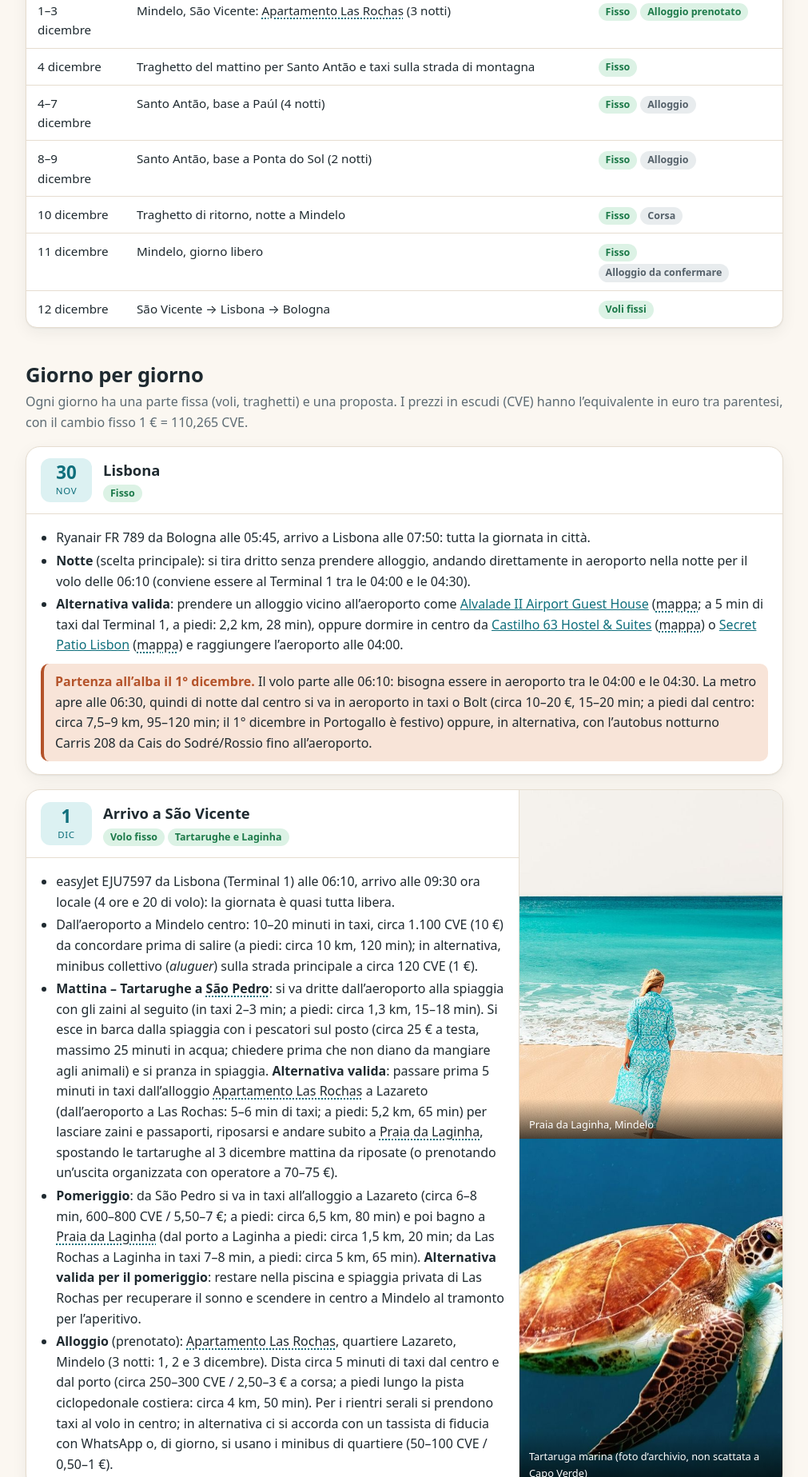
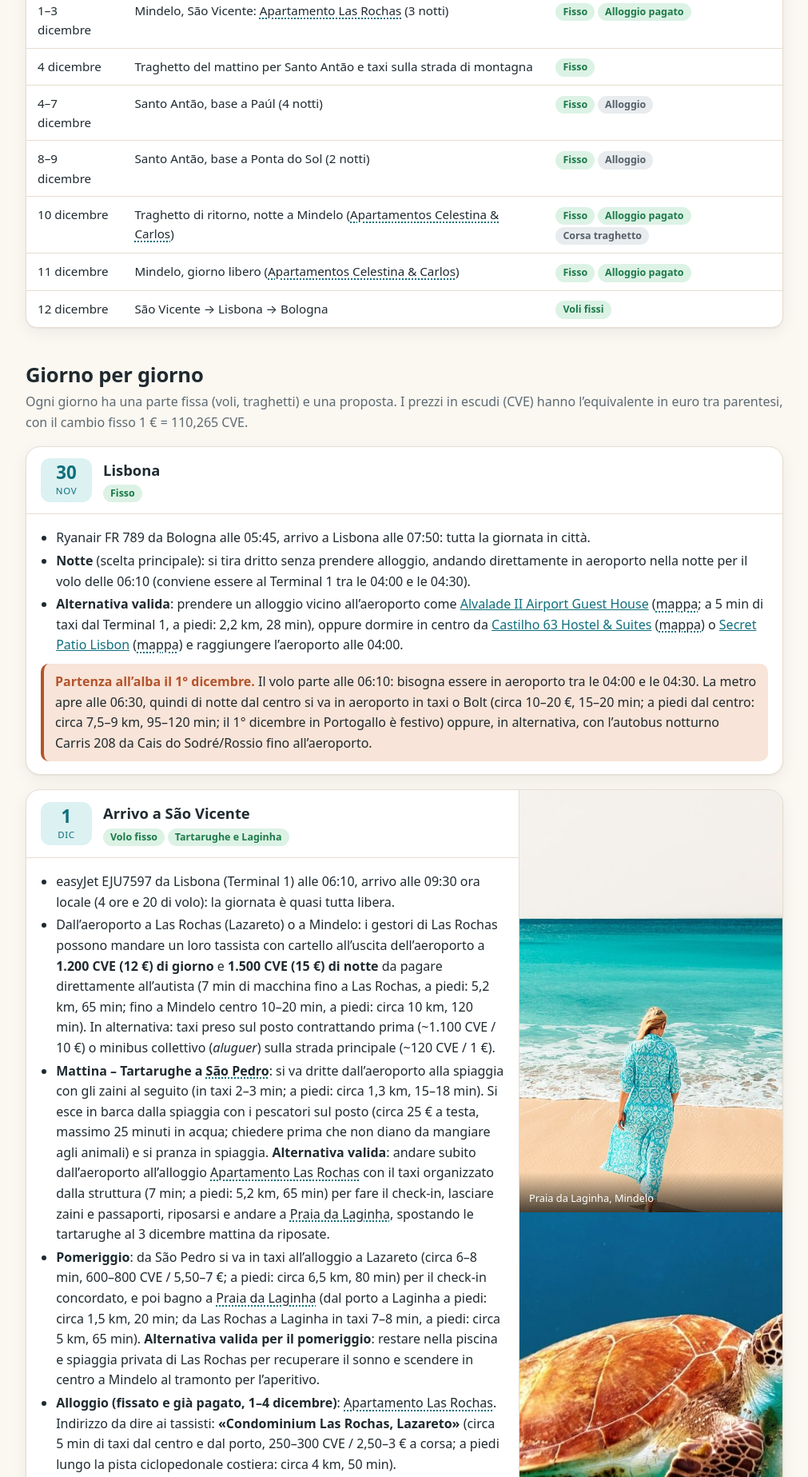
Before and after one commit to dilfal/capoverde.070293.xyz, a plain HTML site: page index.html in a window 1280 px wide. Shown: the part 1218-3065 px from the top of the page at 80% size, without its empty margins (134-1145 px from the left). Drawn offline with Linux system fonts and the light colour scheme.

Commit message:
Alloggi Mindelo pagati e indicazioni operative per il check-in

```diff
--- a/index.html
+++ b/index.html
@@ -173,12 +173,12 @@ footer{border-top:1px solid var(--line);padding:22px 0 40px;color:var(--muted);f
         <thead><tr><th>Quando</th><th>Dove</th><th>Stato</th></tr></thead>
         <tbody>
           <tr><td>30 novembre</td><td>Lisbona (arrivo alle 07:50, giornata in città e notte in bianco fino in aeroporto)</td><td><span class="chip fisso">Fisso</span></td></tr>
-          <tr><td>1–3 dicembre</td><td>Mindelo, São Vicente: <a class="mappa" href="https://www.google.com/maps/place/Apartamento+Las+Rochas/data=!4m2!3m1!1s0x94f19431a497e15:0x74a3630728d0ceeb" target="_blank" rel="noopener noreferrer" title="Apri su Google Maps">Apartamento Las Rochas</a> (3 notti)</td><td><span class="chip fisso">Fisso</span> <span class="chip fisso">Alloggio prenotato</span></td></tr>
+          <tr><td>1–3 dicembre</td><td>Mindelo, São Vicente: <a class="mappa" href="https://www.google.com/maps/place/Apartamento+Las+Rochas/data=!4m2!3m1!1s0x94f19431a497e15:0x74a3630728d0ceeb" target="_blank" rel="noopener noreferrer" title="Apri su Google Maps">Apartamento Las Rochas</a> (3 notti)</td><td><span class="chip fisso">Fisso</span> <span class="chip fisso">Alloggio pagato</span></td></tr>
           <tr><td>4 dicembre</td><td>Traghetto del mattino per Santo Antão e taxi sulla strada di montagna</td><td><span class="chip fisso">Fisso</span></td></tr>
           <tr><td>4–7 dicembre</td><td>Santo Antão, base a Paúl (4 notti)</td><td><span class="chip fisso">Fisso</span> <span class="chip decidere">Alloggio</span></td></tr>
           <tr><td>8–9 dicembre</td><td>Santo Antão, base a Ponta do Sol (2 notti)</td><td><span class="chip fisso">Fisso</span> <span class="chip decidere">Alloggio</span></td></tr>
-          <tr><td>10 dicembre</td><td>Traghetto di ritorno, notte a Mindelo</td><td><span class="chip fisso">Fisso</span> <span class="chip decidere">Corsa</span></td></tr>
-          <tr><td>11 dicembre</td><td>Mindelo, giorno libero</td><td><span class="chip fisso">Fisso</span> <span class="chip decidere">Alloggio da confermare</span></td></tr>
+          <tr><td>10 dicembre</td><td>Traghetto di ritorno, notte a Mindelo (<a class="mappa" href="https://www.google.com/maps/place/Private+Apartament+Celestina+%26+Carlos/data=!4m2!3m1!1s0x94f1d2106ba7b8d:0xfa7c4e89a53bae01" target="_blank" rel="noopener noreferrer" title="Apri su Google Maps">Apartamentos Celestina &amp; Carlos</a>)</td><td><span class="chip fisso">Fisso</span> <span class="chip fisso">Alloggio pagato</span> <span class="chip decidere">Corsa traghetto</span></td></tr>
+          <tr><td>11 dicembre</td><td>Mindelo, giorno libero (<a class="mappa" href="https://www.google.com/maps/place/Private+Apartament+Celestina+%26+Carlos/data=!4m2!3m1!1s0x94f1d2106ba7b8d:0xfa7c4e89a53bae01" target="_blank" rel="noopener noreferrer" title="Apri su Google Maps">Apartamentos Celestina &amp; Carlos</a>)</td><td><span class="chip fisso">Fisso</span> <span class="chip fisso">Alloggio pagato</span></td></tr>
           <tr><td>12 dicembre</td><td>São Vicente → Lisbona → Bologna</td><td><span class="chip fisso">Voli fissi</span></td></tr>
         </tbody>
       </table>
@@ -214,11 +214,12 @@ footer{border-top:1px solid var(--line);padding:22px 0 40px;color:var(--muted);f
         <div class="body">
           <ul>
             <li>easyJet EJU7597 da Lisbona (Terminal 1) alle 06:10, arrivo alle 09:30 ora locale (4 ore e 20 di volo): la giornata è quasi tutta libera.</li>
-            <li>Dall’aeroporto a Mindelo centro: 10–20 minuti in taxi, circa 1.100 CVE (10 €) da concordare prima di salire (a piedi: circa 10 km, 120 min); in alternativa, minibus collettivo (<i>aluguer</i>) sulla strada principale a circa 120 CVE (1 €).</li>
-            <li><b>Mattina – Tartarughe a <a class="mappa" href="https://www.google.com/maps/place/S%C3%A3o+Pedro/data=!4m2!3m1!1s0x94f182df1b7e621:0xf578150eabc60e33" target="_blank" rel="noopener noreferrer" title="Apri su Google Maps">São Pedro</a></b>: si va dritte dall’aeroporto alla spiaggia con gli zaini al seguito (in taxi 2–3 min; a piedi: circa 1,3 km, 15–18 min). Si esce in barca dalla spiaggia con i pescatori sul posto (circa 25 € a testa, massimo 25 minuti in acqua; chiedere prima che non diano da mangiare agli animali) e si pranza in spiaggia. <b>Alternativa valida</b>: passare prima 5 minuti in taxi dall’alloggio <a class="mappa" href="https://www.google.com/maps/place/Apartamento+Las+Rochas/data=!4m2!3m1!1s0x94f19431a497e15:0x74a3630728d0ceeb" target="_blank" rel="noopener noreferrer" title="Apri su Google Maps">Apartamento Las Rochas</a> a Lazareto (dall’aeroporto a Las Rochas: 5–6 min di taxi; a piedi: 5,2 km, 65 min) per lasciare zaini e passaporti, riposarsi e andare subito a <a class="mappa" href="https://www.google.com/maps/place/Laginha+Beach/data=!4m2!3m1!1s0x94f1c03c36497cf:0x2de3ad40fd085f02" target="_blank" rel="noopener noreferrer" title="Apri su Google Maps">Praia da Laginha</a>, spostando le tartarughe al 3 dicembre mattina da riposate (o prenotando un’uscita organizzata con operatore a 70–75 €).</li>
-            <li><b>Pomeriggio</b>: da São Pedro si va in taxi all’alloggio a Lazareto (circa 6–8 min, 600–800 CVE / 5,50–7 €; a piedi: circa 6,5 km, 80 min) e poi bagno a <a class="mappa" href="https://www.google.com/maps/place/Laginha+Beach/data=!4m2!3m1!1s0x94f1c03c36497cf:0x2de3ad40fd085f02" target="_blank" rel="noopener noreferrer" title="Apri su Google Maps">Praia da Laginha</a> (dal porto a Laginha a piedi: circa 1,5 km, 20 min; da Las Rochas a Laginha in taxi 7–8 min, a piedi: circa 5 km, 65 min). <b>Alternativa valida per il pomeriggio</b>: restare nella piscina e spiaggia privata di Las Rochas per recuperare il sonno e scendere in centro a Mindelo al tramonto per l’aperitivo.</li>
-            <li><b>Alloggio</b> (prenotato): <a class="mappa" href="https://www.google.com/maps/place/Apartamento+Las+Rochas/data=!4m2!3m1!1s0x94f19431a497e15:0x74a3630728d0ceeb" target="_blank" rel="noopener noreferrer" title="Apri su Google Maps">Apartamento Las Rochas</a>, quartiere Lazareto, Mindelo (3 notti: 1, 2 e 3 dicembre). Dista circa 5 minuti di taxi dal centro e dal porto (circa 250–300 CVE / 2,50–3 € a corsa; a piedi lungo la pista ciclopedonale costiera: circa 4 km, 50 min). Per i rientri serali si prendono taxi al volo in centro; in alternativa ci si accorda con un tassista di fiducia con WhatsApp o, di giorno, si usano i minibus di quartiere (50–100 CVE / 0,50–1 €).</li>
+            <li>Dall’aeroporto a Las Rochas (Lazareto) o a Mindelo: i gestori di Las Rochas possono mandare un loro tassista con cartello all’uscita dell’aeroporto a <b>1.200 CVE (12 €) di giorno</b> e <b>1.500 CVE (15 €) di notte</b> da pagare direttamente all’autista (7 min di macchina fino a Las Rochas, a piedi: 5,2 km, 65 min; fino a Mindelo centro 10–20 min, a piedi: circa 10 km, 120 min). In alternativa: taxi preso sul posto contrattando prima (~1.100 CVE / 10 €) o minibus collettivo (<i>aluguer</i>) sulla strada principale (~120 CVE / 1 €).</li>
+            <li><b>Mattina – Tartarughe a <a class="mappa" href="https://www.google.com/maps/place/S%C3%A3o+Pedro/data=!4m2!3m1!1s0x94f182df1b7e621:0xf578150eabc60e33" target="_blank" rel="noopener noreferrer" title="Apri su Google Maps">São Pedro</a></b>: si va dritte dall’aeroporto alla spiaggia con gli zaini al seguito (in taxi 2–3 min; a piedi: circa 1,3 km, 15–18 min). Si esce in barca dalla spiaggia con i pescatori sul posto (circa 25 € a testa, massimo 25 minuti in acqua; chiedere prima che non diano da mangiare agli animali) e si pranza in spiaggia. <b>Alternativa valida</b>: andare subito dall’aeroporto all’alloggio <a class="mappa" href="https://www.google.com/maps/place/Apartamento+Las+Rochas/data=!4m2!3m1!1s0x94f19431a497e15:0x74a3630728d0ceeb" target="_blank" rel="noopener noreferrer" title="Apri su Google Maps">Apartamento Las Rochas</a> con il taxi organizzato dalla struttura (7 min; a piedi: 5,2 km, 65 min) per fare il check-in, lasciare zaini e passaporti, riposarsi e andare a <a class="mappa" href="https://www.google.com/maps/place/Laginha+Beach/data=!4m2!3m1!1s0x94f1c03c36497cf:0x2de3ad40fd085f02" target="_blank" rel="noopener noreferrer" title="Apri su Google Maps">Praia da Laginha</a>, spostando le tartarughe al 3 dicembre mattina da riposate.</li>
+            <li><b>Pomeriggio</b>: da São Pedro si va in taxi all’alloggio a Lazareto (circa 6–8 min, 600–800 CVE / 5,50–7 €; a piedi: circa 6,5 km, 80 min) per il check-in concordato, e poi bagno a <a class="mappa" href="https://www.google.com/maps/place/Laginha+Beach/data=!4m2!3m1!1s0x94f1c03c36497cf:0x2de3ad40fd085f02" target="_blank" rel="noopener noreferrer" title="Apri su Google Maps">Praia da Laginha</a> (dal porto a Laginha a piedi: circa 1,5 km, 20 min; da Las Rochas a Laginha in taxi 7–8 min, a piedi: circa 5 km, 65 min). <b>Alternativa valida per il pomeriggio</b>: restare nella piscina e spiaggia privata di Las Rochas per recuperare il sonno e scendere in centro a Mindelo al tramonto per l’aperitivo.</li>
+            <li><b>Alloggio (fissato e già pagato, 1–4 dicembre)</b>: <a class="mappa" href="https://www.google.com/maps/place/Apartamento+Las+Rochas/data=!4m2!3m1!1s0x94f19431a497e15:0x74a3630728d0ceeb" target="_blank" rel="noopener noreferrer" title="Apri su Google Maps">Apartamento Las Rochas</a>. Indirizzo da dire ai tassisti: <b>«Condominium Las Rochas, Lazareto»</b> (circa 5 min di taxi dal centro e dal porto, 250–300 CVE / 2,50–3 € a corsa; a piedi lungo la pista ciclopedonale costiera: circa 4 km, 50 min).</li>
           </ul>
+          <div class="note"><b>Cosa fare per il check-in a Las Rochas (1° dicembre):</b> scrivere alla struttura <b>il giorno prima della partenza (30 novembre)</b> comunicando i dettagli del volo, l’orario previsto di arrivo all’appartamento (specificando se si va prima a São Pedro o dritte da loro) e se si vuole il loro taxi all’aeroporto (1.200 CVE / 12 €), perché i gestori lavorano a Mindelo e vengono sul posto apposta all’orario concordato per accoglierci.</div>
         </div>
         <div class="pics two">
           <figure><img src="img/laginha.jpg" alt="Spiaggia di Praia da Laginha a Mindelo, sabbia chiara e mare turchese" loading="lazy"><figcaption>Praia da Laginha, Mindelo</figcaption></figure>
@@ -338,8 +339,9 @@ footer{border-top:1px solid var(--line);padding:22px 0 40px;color:var(--muted);f
             <li><b>Proposta principale</b>: prendere la corsa del pomeriggio, partendo da <a class="mappa" href="https://www.google.com/maps/place/Ponta+do+Sol/data=!4m2!3m1!1s0x94fa89db053d967:0xb3303b942462da53" target="_blank" rel="noopener noreferrer" title="Apri su Google Maps">Ponta do Sol</a> verso le 13:30 in minibus (circa 1.100 CVE / 10 € a testa, circa 60 min) o in taxi condiviso (~3.500–4.000 CVE / 32–36 € in tutto; a piedi da Ponta do Sol a Porto Novo: circa 38 km, 480–540 min). Se la corsa del pomeriggio salta, resta tutto l’11 per rientrare.</li>
             <li><b>Alternativa valida</b>: prendere il traghetto del mattino (09:00 o 10:00, partendo da Ponta do Sol alle 07:00–07:30) per avere già l’intero pomeriggio del 10 dicembre libero a Mindelo (spiaggia di Laginha e centro) con il massimo margine di sicurezza sul mare.</li>
             <li><b>Sera</b>: musica dal vivo a Mindelo, è giovedì. Proposta: <a class="mappa" href="https://www.google.com/maps/place/Livraria+Nho+Djunga/data=!4m2!3m1!1s0x94f1ea628288d13:0xdb6754e420029041" target="_blank" rel="noopener noreferrer" title="Apri su Google Maps">Nho Djunga</a> o <a class="mappa" href="https://www.google.com/maps/place/Pizzeria+O+Cocktail/data=!4m2!3m1!1s0x94f1ea897c8f69d:0x3531d4b8d7293905" target="_blank" rel="noopener noreferrer" title="Apri su Google Maps">Pizzeria O Cocktail</a>; in alternativa: cena con musica da <a class="mappa" href="https://www.google.com/maps/place/Chez+Loutcha/data=!4m2!3m1!1s0x94f1ea0d6d0bf81:0x1aac360d0e00fa32" target="_blank" rel="noopener noreferrer" title="Apri su Google Maps">Chez Loutcha</a> o <a class="mappa" href="https://www.google.com/maps/place/Casa+Tchicau/data=!4m2!3m1!1s0x94f1ea68215776b:0x915bf49b3b8b9375" target="_blank" rel="noopener noreferrer" title="Apri su Google Maps">Casa Tchicau</a>.</li>
-            <li><b>Alloggio</b> (10 e 11 dicembre, scelto; prenotazione da confermare): <a class="mappa" href="https://www.google.com/maps/place/Private+Apartament+Celestina+%26+Carlos/data=!4m2!3m1!1s0x94f1d2106ba7b8d:0xfa7c4e89a53bae01" target="_blank" rel="noopener noreferrer" title="Apri su Google Maps">Private Apartament Celestina &amp; Carlos</a>, Avenue Marginal nº6, Chã de Alecrim, Mindelo (dal porto in taxi 4–5 min, ~200–250 CVE / 2–2,50 €; a piedi: circa 1,8 km, 22–25 min). <b>Alternativa valida</b>: <a href="https://www.booking.com/Share-moY2KN" target="_blank" rel="noopener noreferrer">Simabo’s Backpackers’ Hostel</a> in centro, che sostiene gli animali randagi (dal porto a piedi: circa 0,9 km, 12 min).</li>
+            <li><b>Alloggio (fissato e già pagato, 10–12 dicembre)</b>: <a class="mappa" href="https://www.google.com/maps/place/Private+Apartament+Celestina+%26+Carlos/data=!4m2!3m1!1s0x94f1d2106ba7b8d:0xfa7c4e89a53bae01" target="_blank" rel="noopener noreferrer" title="Apri su Google Maps">Private Apartament Celestina &amp; Carlos</a>, Avenue Marginal nº6, Chã de Alecrim, Mindelo (dal porto in taxi 4–5 min, ~200–250 CVE / 2–2,50 €; a piedi passando da Laginha: circa 1,8 km, 22–25 min).</li>
           </ul>
+          <div class="note"><b>Cosa fare per Apartamentos Celestina &amp; Carlos (10–12 dicembre):</b> rispondere al messaggio della struttura su Booking confermando che siamo <b>4 adulti</b>; la struttura applica un <b>supplemento del 25% del prezzo a notte per ogni adulto oltre i primi 2</b> (quindi +50% a notte in totale per il 3° e 4° ospite). Comunicare anche a loro il giorno prima l’orario del traghetto di ritorno del 10 dicembre.</div>
         </div>
       </article>
 
@@ -556,8 +558,8 @@ footer{border-top:1px solid var(--line);padding:22px 0 40px;color:var(--muted);f
         <h3>Spese già note</h3>
         <ul>
           <li><b>A testa</b>: tassa aeroportuale d’ingresso 3.400 CVE (31 €); traghetto andata e ritorno circa 3.000 CVE (28 €); tartarughe con i pescatori circa 25 €; minibus da Ponta do Sol al porto circa 1.100 CVE (10 €). In tutto circa 94 €.</li>
-          <li><b>Taxi, da dividere</b>: strada di montagna del 4 dicembre da Porto Novo a Paúl 4.000–4.500 CVE (36–41 €) in tutto (a piedi lungo la strada di montagna: circa 36 km, 510 min; per la costiera: 24 km, 300 min); aeroporto–Mindelo circa 1.100 CVE (10 €) a corsa, due corse (a piedi: circa 10–11,5 km, 120–140 min); Lazareto (Las Rochas)–centro/porto circa 250–300 CVE (2,50–3 €) a corsa (a piedi: circa 4 km, 50 min); Lisbona centro–aeroporto di notte circa 10–20 € (a piedi: circa 7,5–9 km, 95–120 min).</li>
-          <li>Prezzi di alloggi e pasti: non ancora cercati.</li>
+          <li><b>Taxi, da dividere</b>: strada di montagna del 4 dicembre da Porto Novo a Paúl 4.000–4.500 CVE (36–41 €) in tutto (a piedi lungo la strada di montagna: circa 36 km, 510 min; per la costiera: 24 km, 300 min); aeroporto–Mindelo / Las Rochas 1.200 CVE (12 €) di giorno o 1.500 CVE (15 €) di notte con il taxi organizzato da Las Rochas, oppure ~1.100 CVE (10 €) contrattando sul posto (a piedi: 5,2 km / 65 min fino a Las Rochas, 10–11,5 km / 120–140 min fino a Mindelo); Lazareto (Las Rochas)–centro/porto circa 250–300 CVE (2,50–3 €) a corsa (a piedi: circa 4 km, 50 min); Lisbona centro–aeroporto di notte circa 10–20 € (a piedi: circa 7,5–9 km, 95–120 min).</li>
+          <li><b>Alloggi</b>: i due appartamenti di Mindelo (<i>Apartamento Las Rochas</i> 1–4 dic e <i>Apartamentos Celestina &amp; Carlos</i> 10–12 dic) sono già stati pagati; per <i>Celestina &amp; Carlos</i> c’è da saldare il supplemento del 25% a notte per ciascun adulto oltre i primi 2 (+50% a notte in totale per 4 adulti). Restano da prenotare le 6 notti a Santo Antão (4–10 dic).</li>
         </ul>
       </div>
 
```
